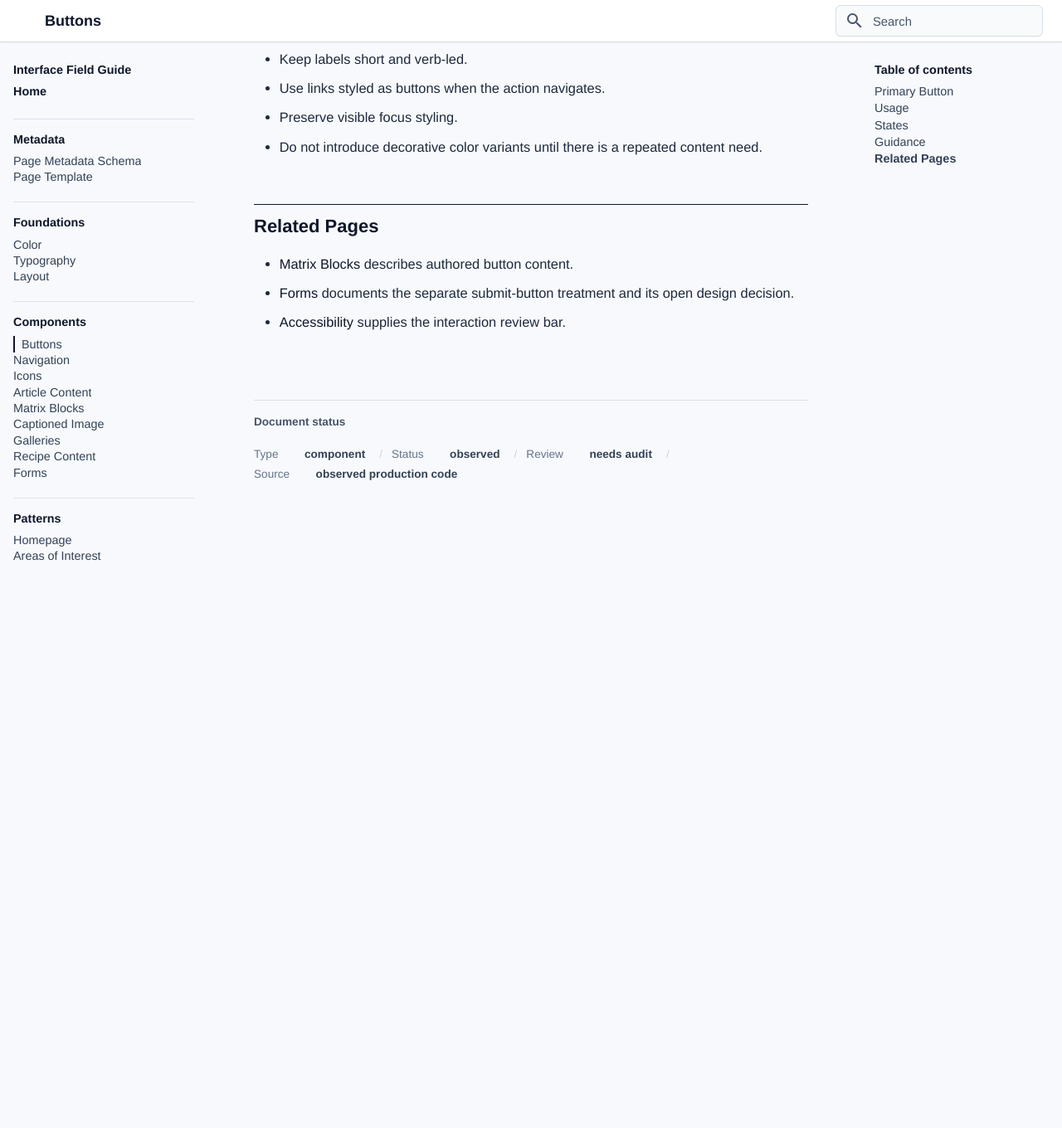
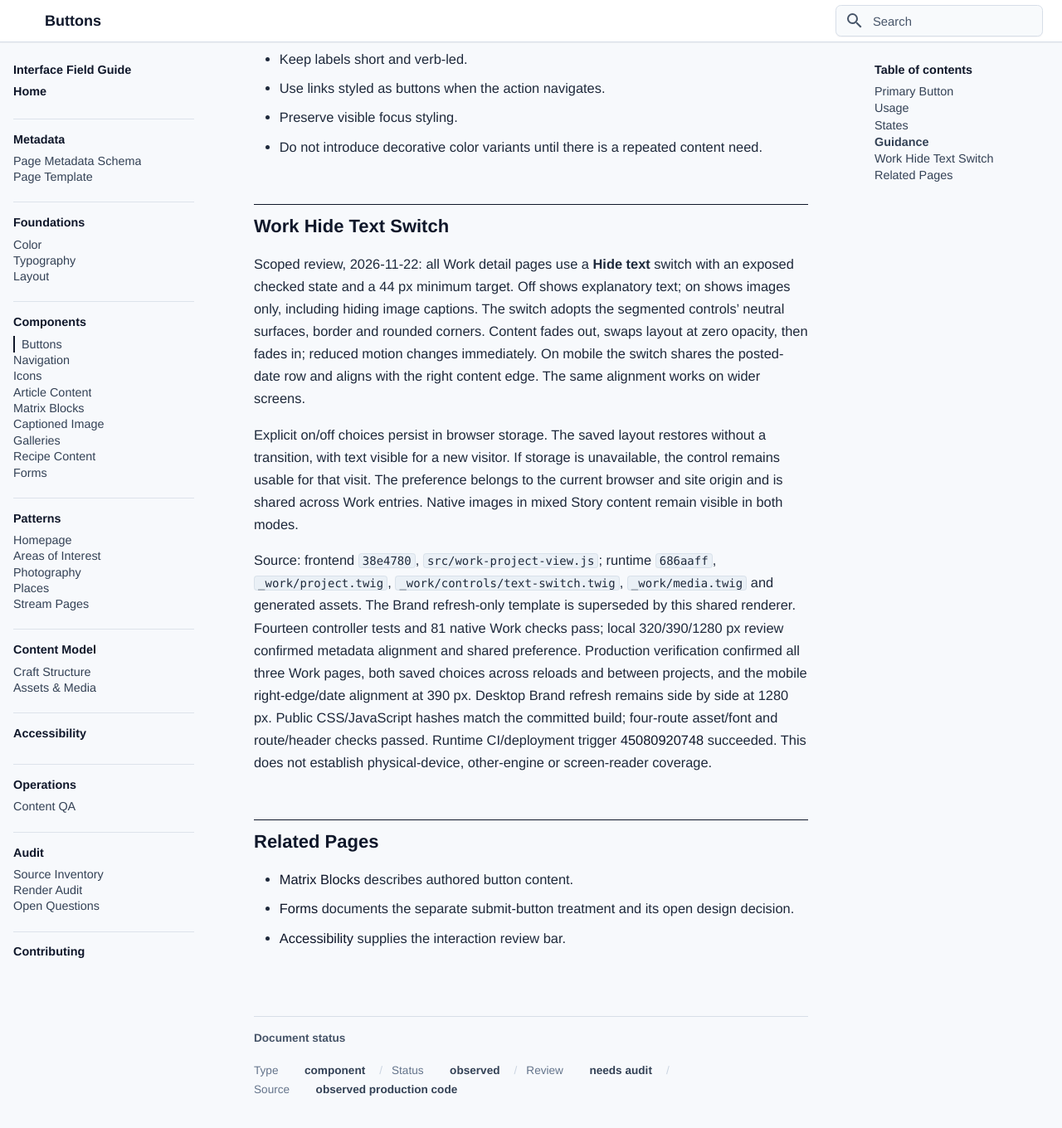
Before and after one commit to bentilden/Design-System, an MkDocs documentation site: the page built from docs/components/buttons.md, in a window 1280 px wide and 1400 px high, scrolled down 1274 px. Shown: the top 1360 px of the window at 83% size. Built offline with MkDocs 1.6.1 and Material for MkDocs 9.7.7, drawn with Linux system fonts in a browser that asks for light colours; some web fonts are replaced; before the commit the page ends 1974 px from its top, so only the background shows below that.

Commit message:
Document shared persistent Work viewing controls
(cherry picked from commit 6fe548cf24d959ca150570124ce525d0008fb8e4)

```diff
--- a/docs/components/buttons.md
+++ b/docs/components/buttons.md
@@ -61,6 +61,14 @@ Scoped first-release review, 2026-09-28: the global layout at website `b1cf61e`
 - Preserve visible focus styling.
 - Do not introduce decorative color variants until there is a repeated content need.
 
+## Work Hide Text Switch
+
+Scoped review, 2026-11-22: all Work detail pages use a **Hide text** switch with an exposed checked state and a 44 px minimum target. Off shows explanatory text; on shows images only, including hiding image captions. The switch adopts the segmented controls’ neutral surfaces, border and rounded corners. Content fades out, swaps layout at zero opacity, then fades in; reduced motion changes immediately. On mobile the switch shares the posted-date row and aligns with the right content edge. The same alignment works on wider screens.
+
+Explicit on/off choices persist in browser storage. The saved layout restores without a transition, with text visible for a new visitor. If storage is unavailable, the control remains usable for that visit. The preference belongs to the current browser and site origin and is shared across Work entries. Native images in mixed Story content remain visible in both modes.
+
+Source: frontend `38e4780`, `src/work-project-view.js`; runtime `686aaff`, `_work/project.twig`, `_work/controls/text-switch.twig`, `_work/media.twig` and generated assets. The Brand refresh-only template is superseded by this shared renderer. Fourteen controller tests and 81 native Work checks pass; local 320/390/1280 px review confirmed metadata alignment and shared preference. Production verification confirmed all three Work pages, both saved choices across reloads and between projects, and the mobile right-edge/date alignment at 390 px. Desktop Brand refresh remains side by side at 1280 px. Public CSS/JavaScript hashes match the committed build; four-route asset/font and route/header checks passed. Runtime CI/deployment trigger [45080920748](https://github.com/bentilden/bentilden.com/actions/runs/45080920748) succeeded. This does not establish physical-device, other-engine or screen-reader coverage.
+
 ## Related Pages
 
 - [Matrix Blocks](matrix-blocks.md) describes authored button content.
```
